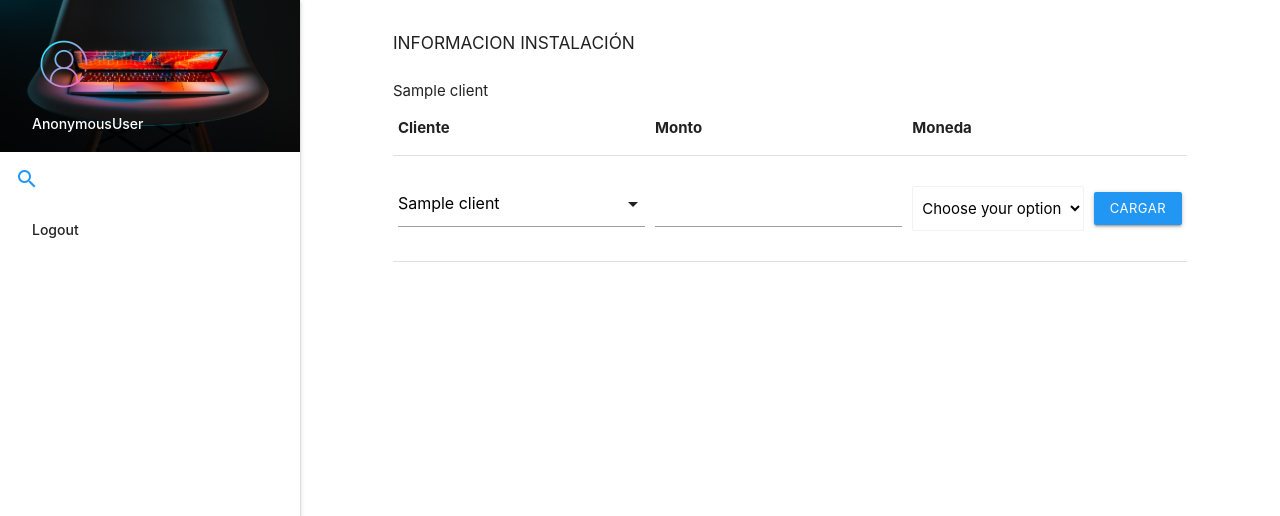
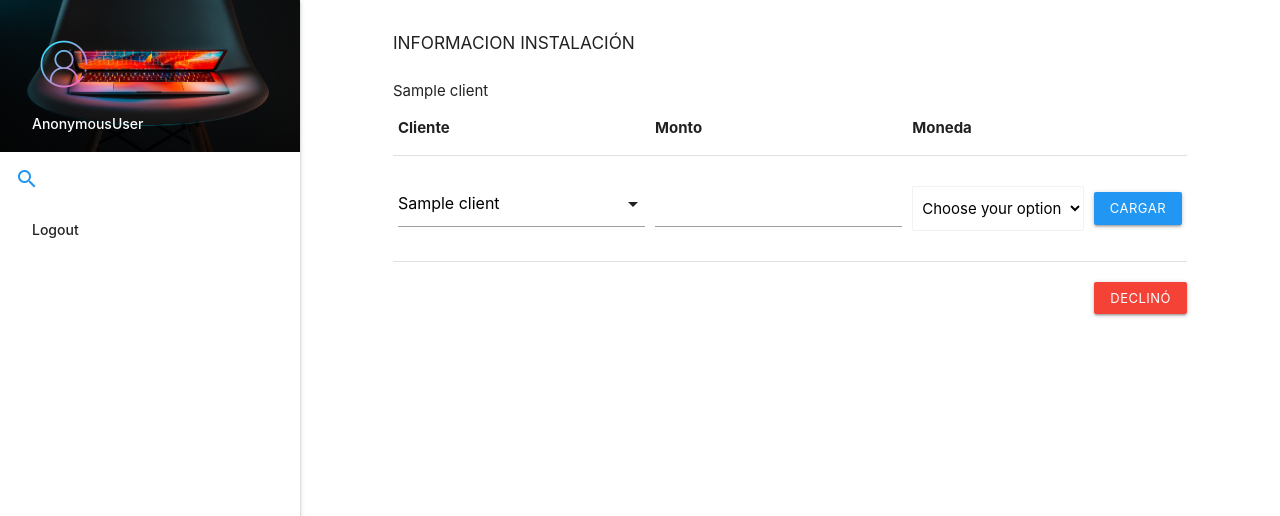
Before and after one commit to gabodl15/RB, a Django app: page /ventas/installation/update/1/ in a window 1280 px wide. Shown: the top 516 px of the page. Run offline with Django 4.2, Linux system fonts and the light colour scheme; tables that the repository leaves empty hold one stand-in row (values such as "Sample post"); parts of the project's set-up code (start-up, migrations or seed data) failed here and were passed over.

Commit message:
Agregando funcion de declinar en vista, url, template de ventas.

```diff
--- a/templates/ventas/installation_update.html
+++ b/templates/ventas/installation_update.html
@@ -49,6 +49,14 @@
             </form>
         </div>
     </div>
+    <div class="row">
+        <div class="col s12">
+            <form action="{% url 'ventas.installation.decline' installation.id %}" method="POST">
+                {% csrf_token %}
+                <button type="submit" class="btn btn-small red right">Declinó</button>
+            </form>
+        </div>
+    </div>
 {% endblock %}
 
 {% block 'javascript' %}
--- a/ventas/urls.py
+++ b/ventas/urls.py
@@ -10,4 +10,5 @@ urlpatterns = [
     path('inspection/inform/<int:id>/', views.informInspection, name='ventas.inspection.inform'),
     path('inspection/informed/', views.informedInspection, name='ventas.inspection.informed'),
     path('installation/update/<int:id>/', views.updateInstallation, name='ventas.installation.update'),
+    path('installation/decline/<int:id>/', views.installation_decline, name='ventas.installation.decline'),
 ]
--- a/ventas/views.py
+++ b/ventas/views.py
@@ -43,7 +43,6 @@ def index(request):
     sales_of_the_month = Referred.objects.filter(created__gt=first_day).exclude(cancelled=None)
     user_referred = len(sales_of_the_month.filter(referred=request.user))
     other_referred = len(sales_of_the_month.exclude(referred=request.user))
-    print(f'\n MI REFERENCIA: {user_referred}, OTROS: {other_referred}')
     context ={
         'today': today,
         'this_month_inspections': this_month_inspections,
@@ -218,3 +217,9 @@ def updateInstallation(request, id):
         'form': form
     }
     return render(request, 'ventas/installation_update.html', context)
+
+def installation_decline(request, id):
+    installation = Installation.objects.get(id=id)
+    installation.payment = 'DEC'
+    installation.save()
+    return redirect('ventas.index')
```
